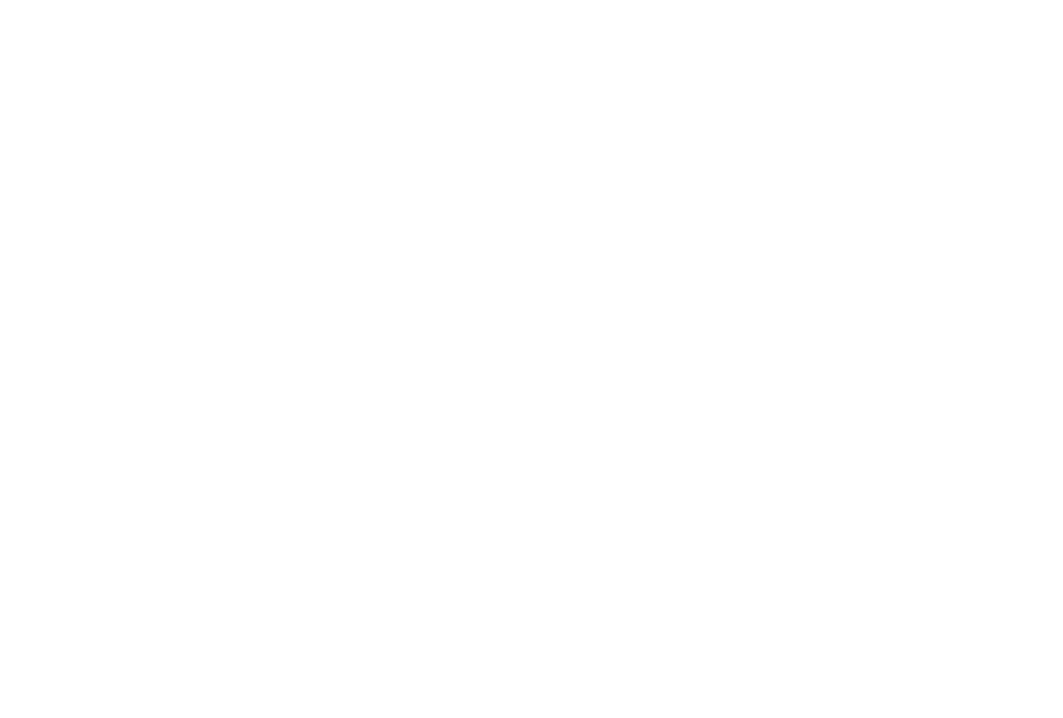
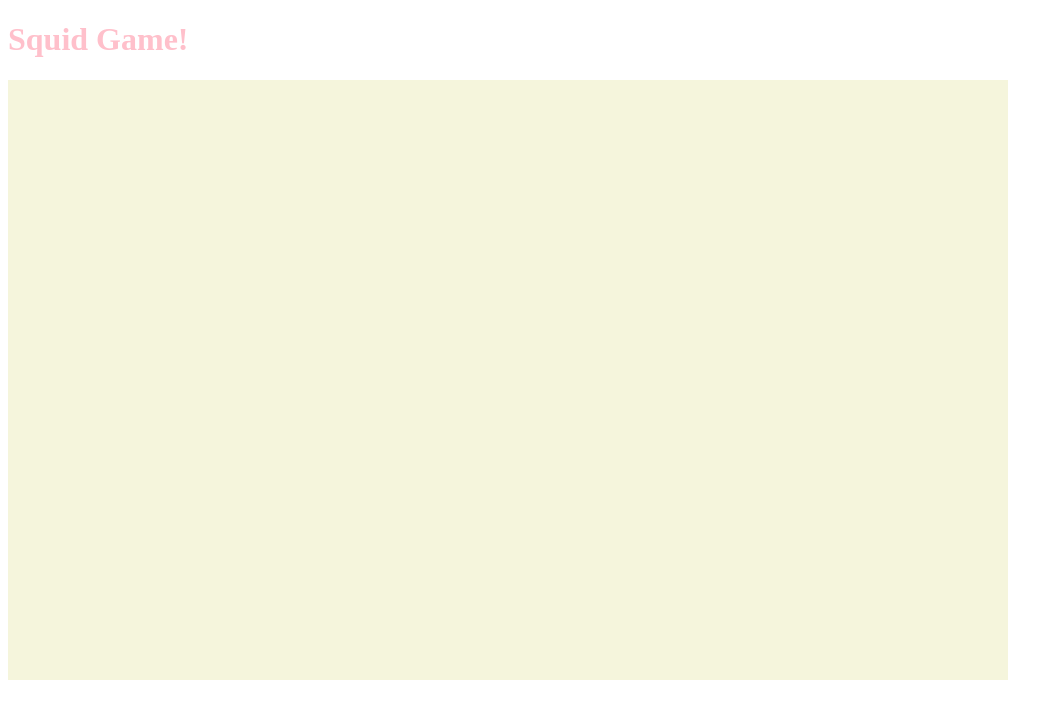
Before and after one commit to lyhourlay1/Squid_Game_In_Your_Area, a website with bundled scripts: page index.html in a window 1280 px wide. Shown: the whole page, without its empty margins (0-1063 px from the left). Built offline with nearby package versions, Linux system fonts and the light colour scheme.

Commit message:
add Canva

```diff
--- a/index.html
+++ b/index.html
@@ -11,6 +11,8 @@
 </head>
 
 <body>
+   <div id= "main"></div>
+    <canvas id="game-canvas" style="background-color:beige"></canvas>
 </body>
 
 </html>
--- a/src/index.js
+++ b/src/index.js
@@ -1,8 +1,19 @@
+import Example from "./scripts/example"
+import GameView from "./scripts/game_view"
+import Game from "./scripts/game"
+
 window.addEventListener('DOMContentLoaded', function (event) {
-    // const canvas = document.getElementById("game-canvas")
-    // const ctx = canvas.getContext('2d');
-    // const v = new GameView(ctx);
-    // console.log("Dom fully loaded and parsed")
+
     //v.start(ctx)
     console.log("webpack is working!")
+    const main = document.getElementById("main")
+    const exam = new Example(main)
+
+    const canvas = document.getElementById("game-canvas")
+    canvas.width = Game.DIM_X;
+    canvas.height = Game.DIM_Y;
+    const canvasEl = canvas.getContext('2d');
+
+    const game = new Game();
+    const v = new GameView(game,canvasEl);
 })
--- a/src/index.scss
+++ b/src/index.scss
@@ -0,0 +1,4 @@
+@import "./styles/example.scss";
+@import "./styles/game_view.scss";
+@import "./styles/game.scss";
+// add all other style
--- /dev/null
+++ b/src/scripts/example.js
@@ -0,0 +1,11 @@
+class Example {
+    constructor(ele){
+        this.ele = ele;
+        this.ele.innerHTML = "<h1> Squid Game!</h1>"
+        this.ele.addEventListener("click", ()=> this.handleClick())
+    }
+    handleClick(){
+        this.ele.children[0].innerText = "Red Line Green!"
+    }
+}
+export default Example
--- /dev/null
+++ b/src/scripts/game.js
@@ -0,0 +1,11 @@
+
+class Game {
+    constructor() {
+    }
+
+}
+Game.DIM_X = 1000;
+Game.DIM_Y = 600
+
+
+export default Game
--- /dev/null
+++ b/src/scripts/game_view.js
@@ -0,0 +1,13 @@
+const Game = require("./Game")
+
+class GameView {
+    constructor(game, canvas) {
+       this.game = game
+    }
+
+}
+// GameView.prototype.start = function (ctx) {
+//     setInterval(() => { this.game.moveObjects(ctx) }, 20)
+// }
+
+export default GameView
--- /dev/null
+++ b/src/styles/example.scss
@@ -0,0 +1,6 @@
+$blue: pink
+;
+
+#main{
+    color: $blue;
+}
```
Also changed, not shown: dist/main.css, dist/main.js, src/styles/game.scss (added), src/styles/game_view.scss (added).
